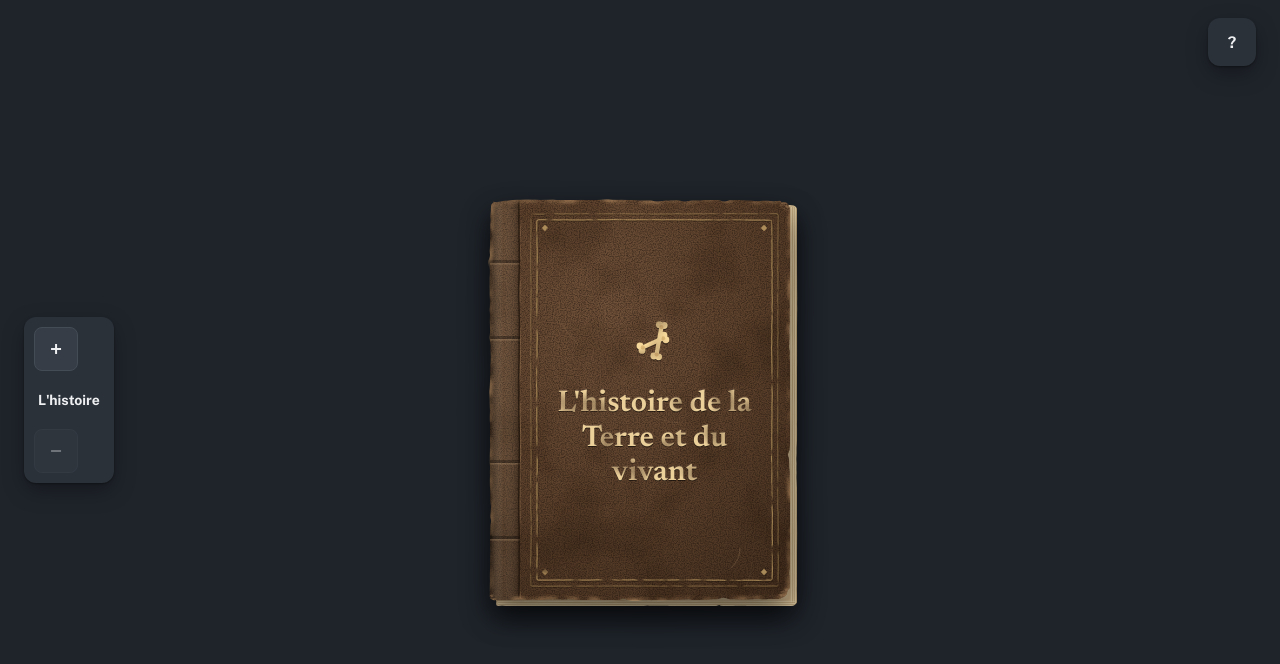
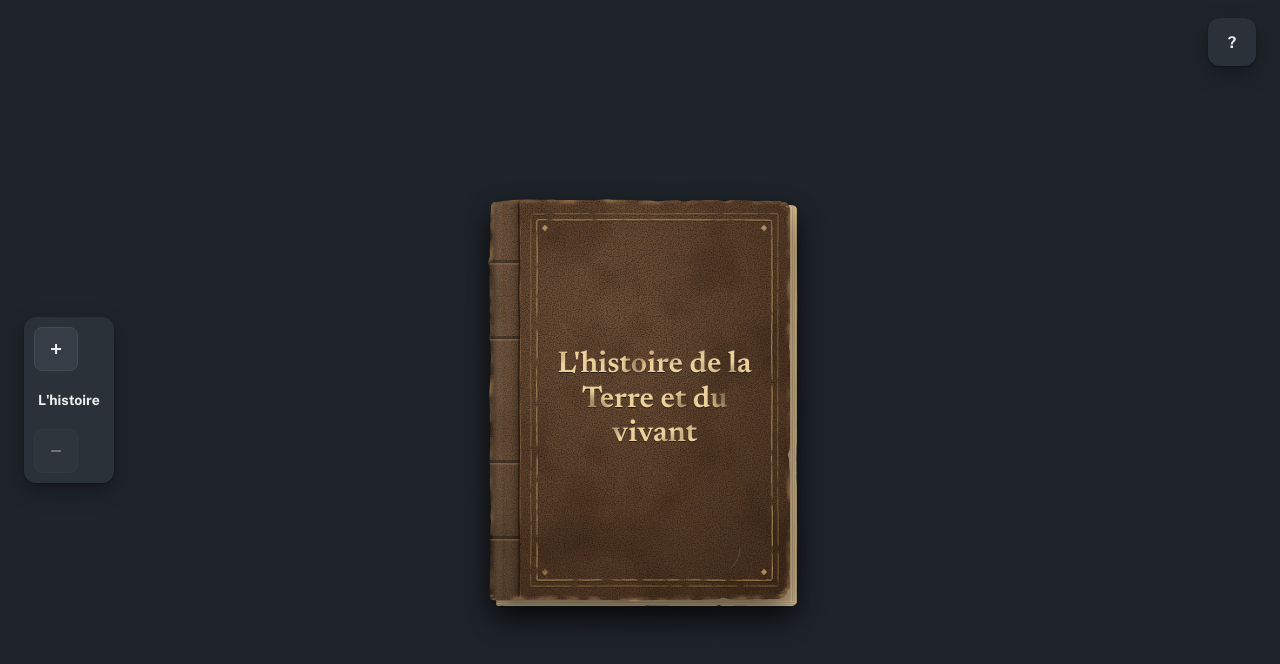
Before and after one commit to Mathiiis7/monde, a plain HTML site: page index.html in a window 1280 px wide. Drawn offline with Linux system fonts and the light colour scheme.

Commit message:
Le livre : le titre seul sur la couverture ; commentaires sans prénom
- La couverture du livre ne porte plus les os : le titre seul.
- Les commentaires des fichiers publiés ne citent plus de prénom.

Co-Authored-By: Claude Opus 5.5 <noreply@anthropic.com>

```diff
--- a/site/donnees/paliers.json
+++ b/site/donnees/paliers.json
@@ -9,7 +9,7 @@
   ],
   "paliers": {
     "histoire": {
-      "_livre": "Le premier écran (choix du 25/11/2026 ; maquette outils/maquette/livre/index.html) : un livre fermé, couverture marron, les deux os, le titre de la fiche et « MONDE » ; un clic l'ouvre et la fiche s'affiche dans le panneau de droite (livre.js). Depuis le 26/11/2026, un vieux livre légèrement usé, de fausses lignes quand il est ouvert (dessin-livre.js) : « usure » et « tirage » choisis dans la maquette outils/maquette/livre/vieux.html.",
+      "_livre": "Le premier écran (choix du 25/11/2026 ; maquette outils/maquette/livre/index.html) : un livre fermé, couverture marron, les deux os, le titre de la fiche et « MONDE » ; un clic l'ouvre et la fiche s'affiche dans le panneau de droite (livre.js). Depuis le 26/11/2026, un vieux livre légèrement usé, le titre seul sur la couverture (ni os ni « MONDE »), de fausses lignes quand il est ouvert (dessin-livre.js) : « usure » et « tirage » choisis dans la maquette outils/maquette/livre/vieux.html.",
       "nom": "L'histoire", "echelle": "de l'histoire", "type": "livre",
       "sujet": "L'histoire de la Terre et du vivant",
       "usure": 1, "tirage": 46
--- a/site/js/dessin-livre.js
+++ b/site/js/dessin-livre.js
@@ -205,7 +205,7 @@ function interieur(id, r, graine, u, forme) {
   ${papier(id + "-p", r, graine + 7, u, page, [7, 6, 293, 388], "droite")}</svg>`;
 }
 
-// Un masque pour le titre et les os : la dorure un peu passée par endroits (image à poser en mask-image).
+// Un masque pour le titre : la dorure un peu passée par endroits (image à poser en mask-image).
 export function masqueTexte(graine, u = 1) {
   const svg = `<svg xmlns='http://www.w3.org/2000/svg' width='240' height='360'><filter id='m' x='0' y='0' width='1' height='1' color-interpolation-filters='sRGB'>` +
     `<feTurbulence type='fractalNoise' baseFrequency='.035' numOctaves='1' seed='${graine}'/><feColorMatrix values='0 0 0 0 0 0 0 0 0 0 0 0 0 0 0 0 0 0 2.5 ${-(0.05 + 0.2 * u).toFixed(2)}'/></filter>` +
--- a/site/js/fiche.js
+++ b/site/js/fiche.js
@@ -1,4 +1,4 @@
-// Une fiche, présentation « l'horloge qu'on fait défiler » (choix de Mathis du 25/11/2026) : un cadran de 24 heures en
+// Une fiche, présentation « l'horloge qu'on fait défiler » (choix du 25/11/2026) : un cadran de 24 heures en
 // haut, au centre ; le texte dessous, une étape à la fois. Seul le défilement fait avancer l'horloge (rien ne se déroule
 // tout seul : leçon de l'ancien « voyage dans le temps », retiré). Sans JavaScript, la page se lit de haut en bas.
 const racine = document.documentElement, etapes = [...document.querySelectorAll(".f-etape")];
@@ -167,7 +167,7 @@ function majHorloge() {
   peindre(age, i);
 }
 
-// Un clic sur l'horloge (ou Entrée, Espace quand elle a le focus) passe à l'étape suivante (demande de Mathis du
+// Un clic sur l'horloge (ou Entrée, Espace quand elle a le focus) passe à l'étape suivante (demande du
 // 25/11/2026) : la page défile jusqu'à elle, posée sous le cadran, et l'aiguille avance pendant le défilement.
 let etapeIci = -1;
 const pose = () => { const R = getComputedStyle(racine); return parseFloat(R.getPropertyValue("--barre")) + parseFloat(R.getPropertyValue("--horloge")) + 4; };
@@ -200,7 +200,7 @@ if (avecHorloge) {
   cadrans.addEventListener("click", suivante);
   cadrans.addEventListener("keydown", (ev) => { if (ev.key === "Enter" || ev.key === " ") { ev.preventDefault(); suivante(); } });
   etapes[etapes.length - 1].classList.add("f-dernier");
-  // Plus une étape couvre de temps, plus il faut défiler pour la passer (demande de Mathis du 25/11/2026 : les premières
+  // Plus une étape couvre de temps, plus il faut défiler pour la passer (demande du 25/11/2026 : les premières
   // passaient trop vite pour les milliards d'années qu'elles représentent). Pas tout à fait à proportion : à l'échelle,
   // les dernières étapes ne feraient même pas un pixel ; on prend la racine carrée de la durée, plafonnée.
   etapes.slice(0, -1).forEach((e, k) => {
--- a/site/js/globe.js
+++ b/site/js/globe.js
@@ -84,11 +84,11 @@ const lisse = (k) => (k < 0.5 ? 2 * k * k : 1 - Math.pow(-2 * k + 2, 2) / 2);
 export const OS = '<line x1="8.20" y1="17.00" x2="18.00" y2="12.60" stroke="#f6d99a" stroke-width="1.90" stroke-linecap="round"></line><circle cx="8.32" cy="18.13" r="1.50" fill="#f6d99a"></circle><circle cx="7.44" cy="16.16" r="1.50" fill="#f6d99a"></circle><circle cx="8.66" cy="16.80" r="0.93" fill="#ddb877"></circle><circle cx="18.76" cy="13.44" r="1.50" fill="#f6d99a"></circle><circle cx="17.88" cy="11.47" r="1.50" fill="#f6d99a"></circle><circle cx="17.54" cy="12.80" r="0.93" fill="#ddb877"></circle><line x1="16.90" y1="7.40" x2="14.60" y2="20.40" stroke="#f6d99a" stroke-width="1.90" stroke-linecap="round"></line><circle cx="15.90" cy="6.87" r="1.50" fill="#f6d99a"></circle><circle cx="18.02" cy="7.24" r="1.50" fill="#f6d99a"></circle><circle cx="16.81" cy="7.89" r="0.93" fill="#ddb877"></circle><circle cx="13.48" cy="20.56" r="1.50" fill="#f6d99a"></circle><circle cx="15.60" cy="20.93" r="1.50" fill="#f6d99a"></circle><circle cx="14.69" cy="19.91" r="0.93" fill="#ddb877"></circle>';
 
 // Les icônes posées sur le globe. Le fossile (demandes du 25/11/2026) : une coquille enroulée avec ses côtes, comme celle
-// des ammonites, au trait blanc dans un rond marron foncé au contour plus foncé encore (Mathis, 25/11/2026, après
+// des ammonites, au trait blanc dans un rond marron foncé au contour plus foncé encore (25/11/2026, après
 // des essais d'os et d'image sans rond), centrée ; dessinée pour Monde (spirale calculée, outils/maquette/os/).
 // C'est un symbole des fossiles : il marque le lieu, ce n'est pas le fossile trouvé là.
 const ICONES = {
-  // Deux os croisés, beiges, dans le même rond marron (Mathis, 25/11/2026, tard : « mets les os ») ; dessinés pour Monde
+  // Deux os croisés, beiges, dans le même rond marron (25/11/2026, tard : « mets les os ») ; dessinés pour Monde
   // d'après l'idée d'une image qu'il a envoyée (outils/maquette/os/humain.html). La coquille, ci-dessous, reste en réserve.
   os: () => {
     const s = svg("svg", { class: "ic", viewBox: "0 0 28 28", width: 32, height: 32, "aria-hidden": "true" });
--- a/site/js/livre.js
+++ b/site/js/livre.js
@@ -3,8 +3,7 @@
 // livre légèrement usé, avec de fausses lignes quand il est ouvert (dessin-livre.js, maquette vieux.html). Rien ne bouge tout seul (leçon
 // de l'ancien « voyage dans le temps ») : un clic, ou Entrée, ouvre la couverture, puis la fiche arrive dans le panneau
 // de droite de l'accueil (accueil.js, ouvrirLecteur) et le livre ouvert se range à gauche ; la croix et Échap referment.
-import { el, svg, calme } from "./outils.js";
-import { OS } from "./globe.js";
+import { el, calme } from "./outils.js";
 import { dessinerLivre, masqueTexte, LIGNES } from "./dessin-livre.js";
 
 const LARGEUR = 300;          // le livre fermé, en pixels de la carte (300 x 400, centré dans le cadre de 1280 x 800)
@@ -22,9 +21,7 @@ export class Livre {
     const d = dessinerLivre({ u: cfg.usure, graine: cfg.tirage });
     const dessin = (code) => { const t = document.createElement("template"); t.innerHTML = code; return t.content.firstElementChild; };
     const lignes = (l) => el("div", { class: "lignes" }, l.map((w) => (w ? el("i", { style: `width:${w}%` }) : el("b"))));
-    const os = svg("svg", { class: "os", viewBox: "0 0 28 28", "aria-hidden": "true" });
-    os.innerHTML = OS;
-    const cadre = el("div", { class: "cadre" }, os, el("span", { class: "titre", texte: cfg.sujet }));   // sans « MONDE » (26/11/2026)
+    const cadre = el("div", { class: "cadre" }, el("span", { class: "titre", texte: cfg.sujet }));   // le titre seul : ni « MONDE » ni os (26/11/2026)
     cadre.style.webkitMaskImage = cadre.style.maskImage = masqueTexte(cfg.tirage, cfg.usure);   // la dorure un peu passée
     this.livre = el("div", { class: "livre", tabindex: "0", role: "button", "aria-label": "Ouvrir « " + cfg.sujet + " »",
       onclick: () => this.ouvrir(),
--- a/site/styles.css
+++ b/site/styles.css
@@ -111,7 +111,6 @@ html.carte, html.carte body { height: 100%; overflow: hidden; }
 .livre .dedans { position: absolute; inset: 0; z-index: 0; backface-visibility: hidden; transform: rotateY(180deg); }
 .livre .cadre { position: absolute; inset: 20px 18px 20px 47px; display: flex; flex-direction: column; align-items: center; justify-content: center; text-align: center; gap: 14px; }
 .livre .titre { font-family: var(--titre); font-weight: 600; font-size: 30px; line-height: 1.15; color: #ecd09a; padding: 0 14px; text-shadow: 0 1px 0 rgb(0 0 0 / .55), 0 -1px 0 rgb(255 255 255 / .08); }
-.livre .os { width: 64px; height: 64px; filter: drop-shadow(0 1px 0 rgb(0 0 0 / .5)); }
 /* les fausses lignes (26/11/2026) : des traits arrondis, paragraphes finis par une ligne plus courte */
 .livre .lignes { position: absolute; display: flex; flex-direction: column; gap: 11px; z-index: 1; }
 .livre .feuille .lignes { inset: 48px 38px 44px 32px; }
```
Also changed, not shown: site/fiche.css (+5 -5 lines).
